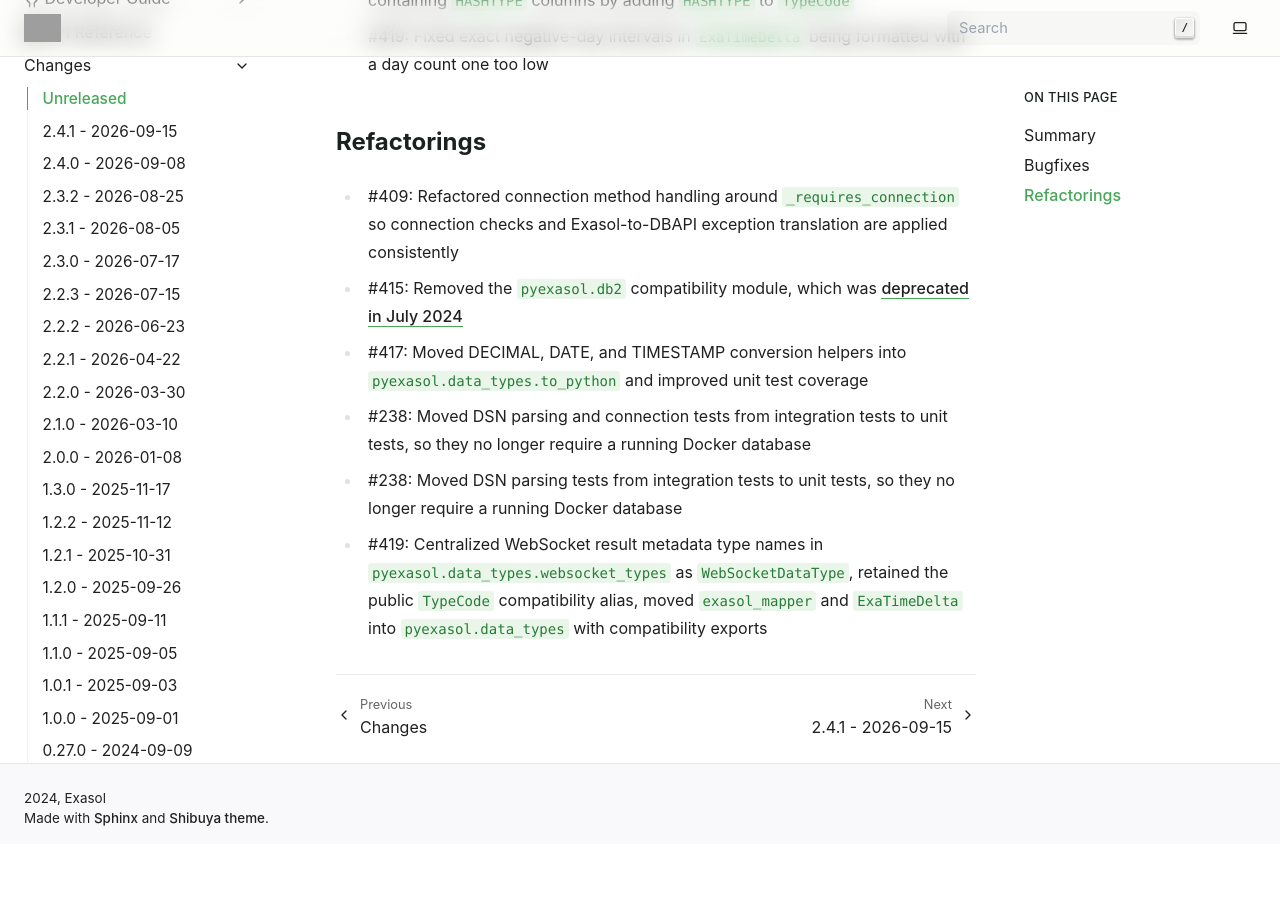
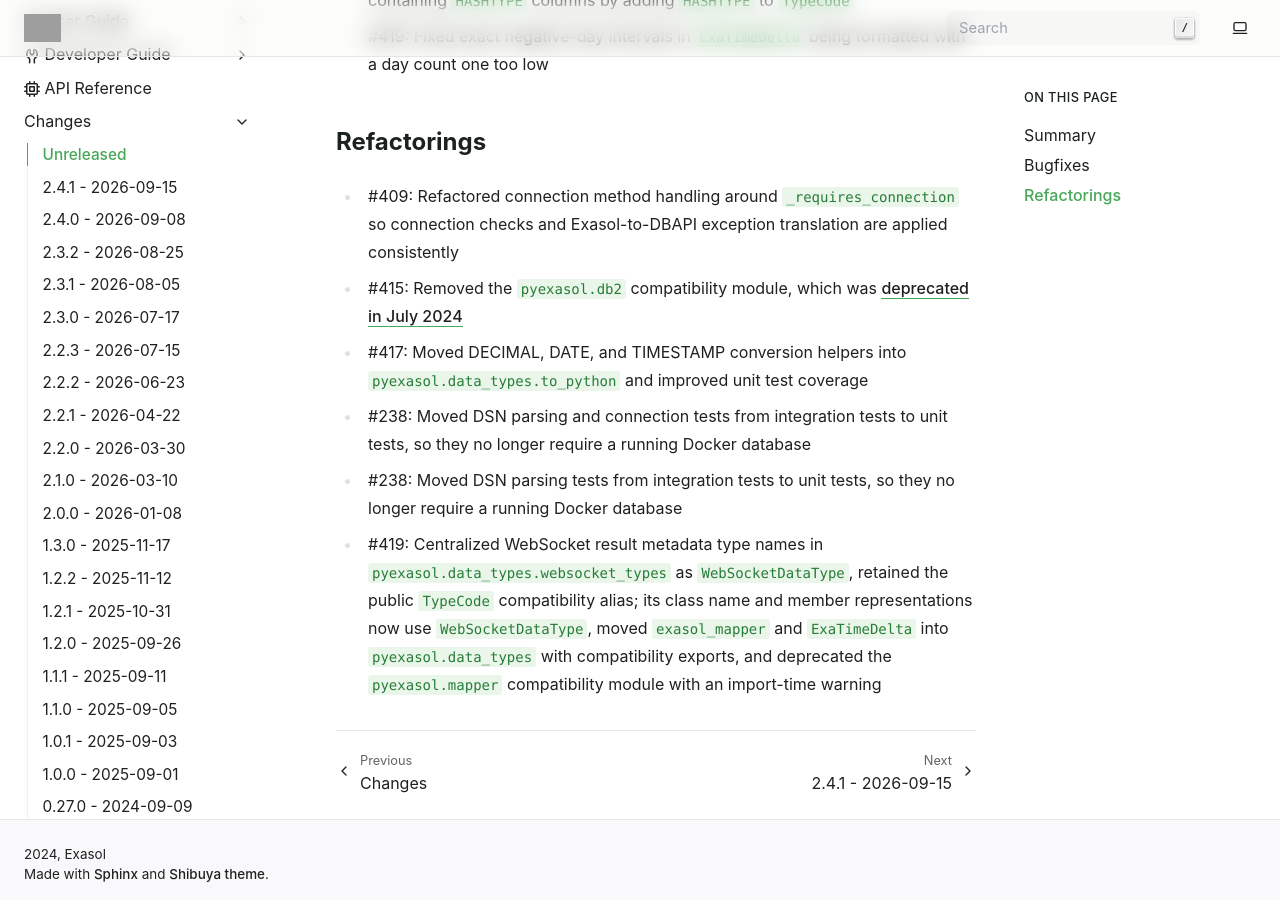
Before and after one commit to exasol/pyexasol, a Sphinx documentation site: the page built from doc/changes/unreleased.md, in a window 1280 px wide and 900 px high, scrolled down 830 px. Built offline with Sphinx 7.4.7, drawn with Linux system fonts in a browser that asks for light colours; before the commit the page ends 1674 px from its top, so only the background shows below that; grey boxes are pictures that could not be loaded.

Commit message:
Note change in change log

```diff
--- a/doc/changes/unreleased.md
+++ b/doc/changes/unreleased.md
@@ -37,5 +37,8 @@
 * #238: Moved DSN parsing tests from integration tests to unit tests, so they no longer require a running Docker database
 * #419: Centralized WebSocket result metadata type names in
   ``pyexasol.data_types.websocket_types`` as ``WebSocketDataType``, retained
-  the public ``TypeCode`` compatibility alias, moved ``exasol_mapper`` and
-  ``ExaTimeDelta`` into ``pyexasol.data_types`` with compatibility exports
+  the public ``TypeCode`` compatibility alias; its class name and member
+  representations now use ``WebSocketDataType``, moved ``exasol_mapper`` and
+  ``ExaTimeDelta`` into
+  ``pyexasol.data_types`` with compatibility exports, and deprecated the
+  ``pyexasol.mapper`` compatibility module with an import-time warning
```
